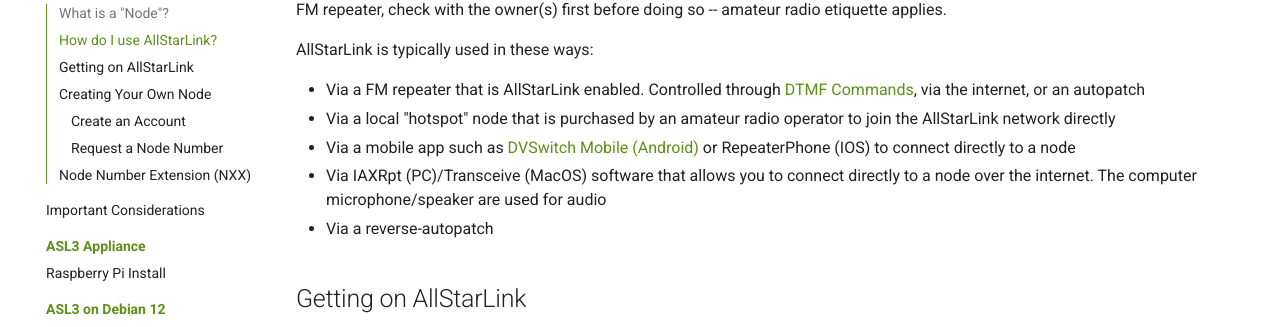
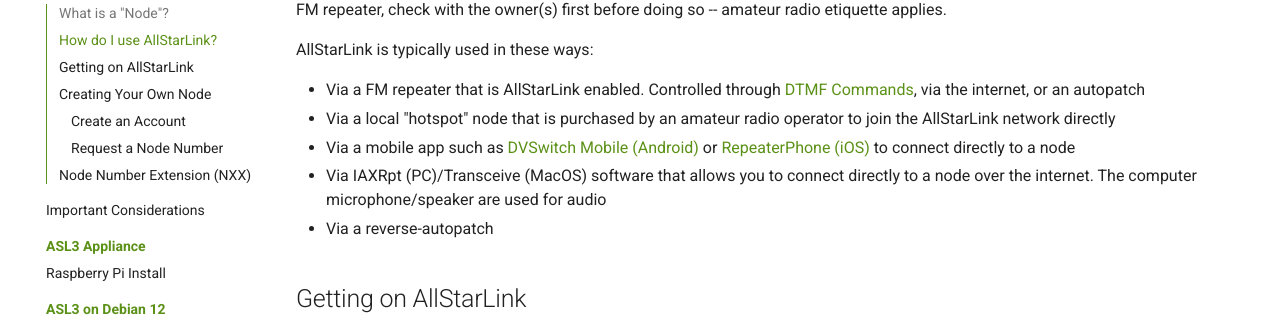
Before and after one commit to AllStarLink/ASL3-Manual, an MkDocs documentation site: the page built from docs/user-guide/gettingstarted.md, in a window 1280 px wide and 900 px high, scrolled down 392 px. Shown: the part 122-449 px from the top of the window. Built offline with MkDocs 1.6.1 and Material for MkDocs 9.7.7, drawn with Linux system fonts in a browser that asks for light colours; part of the change alters nothing that is shown.

```diff
--- a/docs/user-guide/gettingstarted.md
+++ b/docs/user-guide/gettingstarted.md
@@ -11,7 +11,7 @@ AllStarLink is typically used in these ways:
 
 * Via a FM repeater that is AllStarLink enabled. Controlled through [DTMF Commands](https://wiki.allstarlink.org/wiki/AllStar_Link_Standard_Commands), via the internet, or an autopatch
 * Via a local "hotspot" node that is purchased by an amateur radio operator to join the AllStarLink network directly
-* Via a mobile app such as [DVSwitch Mobile (Android)](https://play.google.com/store/apps/details?id=org.dvswitch&hl=en_US&gl=US) or RepeaterPhone (IOS) to connect directly to a node
+* Via a mobile app such as [DVSwitch Mobile (Android)](https://play.google.com/store/apps/details?id=org.dvswitch&hl=en_US&gl=US) or [RepeaterPhone (iOS)](https://apps.apple.com/us/app/repeaterphone/id1637247024) to connect directly to a node
 * Via IAXRpt (PC)/Transceive (MacOS) software that allows you to connect directly to a node over the internet. The computer microphone/speaker are used for audio
 * Via a reverse-autopatch
 
```
